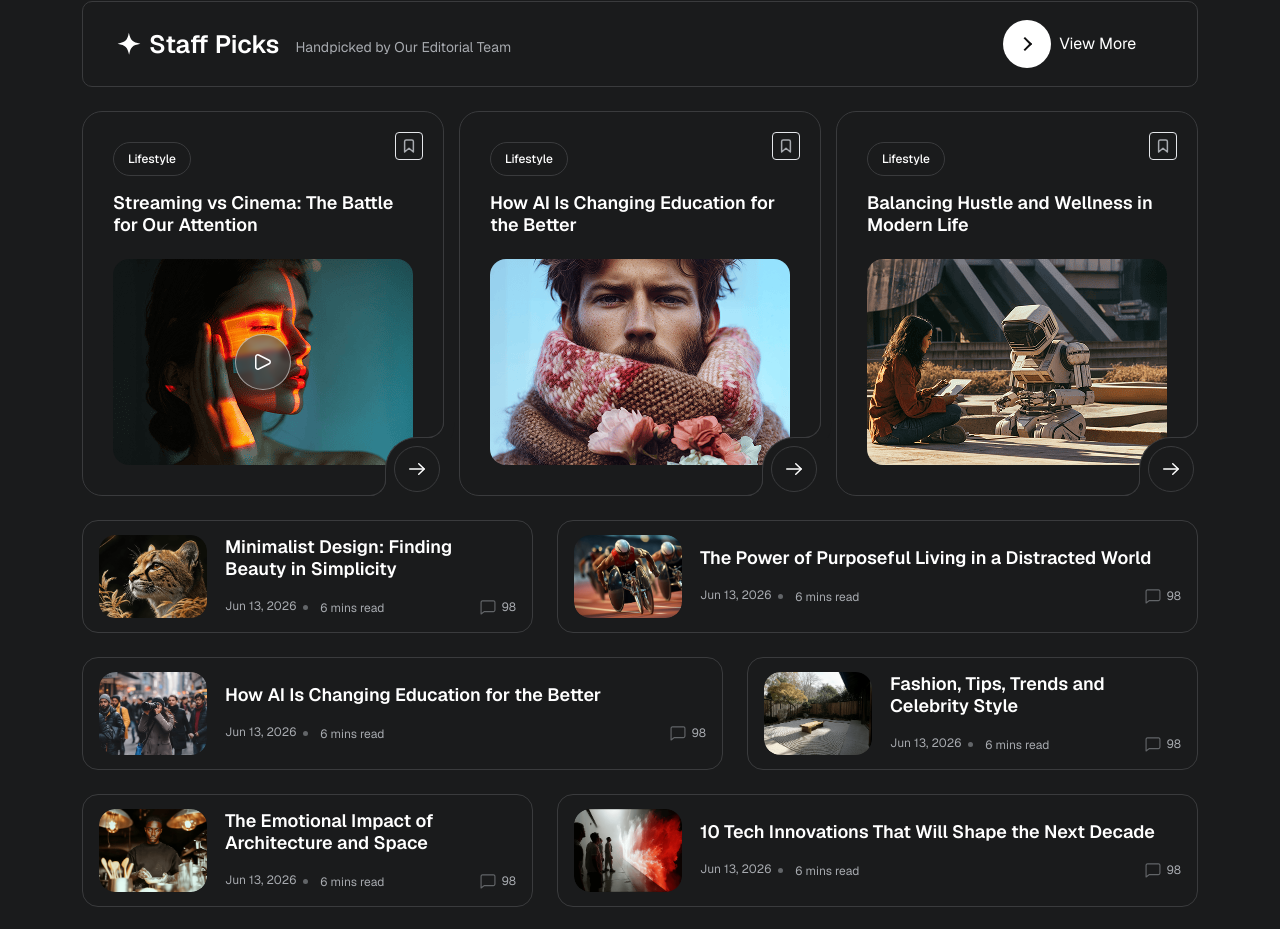
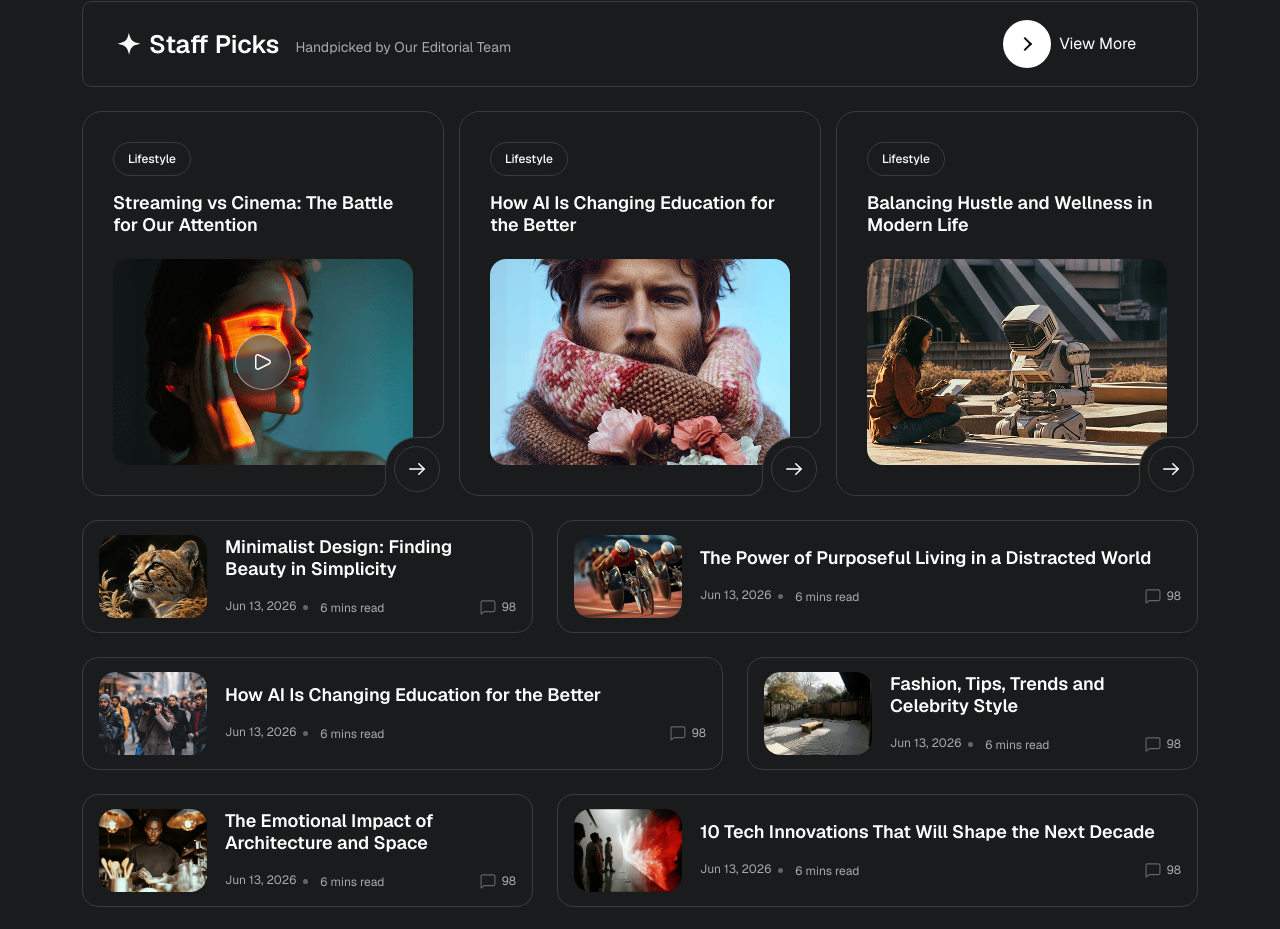
Before and after one commit to rahultiwari8685/topheadlines, a Next.js app in the folder frontend/: page /index-2 in a window 1280 px wide. Shown: the part 770-1699 px from the top of the page. Built offline with nearby package versions, Linux system fonts and the light colour scheme; no server answers.

Commit message:
issue removed

```diff
--- a/frontend/components/cards/ArticleCard11.tsx
+++ b/frontend/components/cards/ArticleCard11.tsx
@@ -111,7 +111,7 @@ export default function ArticleCard11({ card, idx }: Props) {
                 </li>
               </ul>
 
-              <div className="ms-md-auto ms-5 d-flex align-items-center gap-3 me-5">
+              {/* <div className="ms-md-auto ms-5 d-flex align-items-center gap-3 me-5">
                 <Link href={card.linkComment} className="comment fs-8">
                   <svg
                     xmlns="http://www.w3.org/2000/svg"
@@ -146,7 +146,7 @@ export default function ArticleCard11({ card, idx }: Props) {
                   </svg>
                   <span>{card.readNum}</span>
                 </Link>
-              </div>
+              </div> */}
             </div>
           </div>
           <div className="right">
--- a/frontend/components/cards/ArticleCard7.tsx
+++ b/frontend/components/cards/ArticleCard7.tsx
@@ -77,7 +77,7 @@ export default function ArticleCard7({ card, idx }: CardProps) {
                 </li>
               </ul> */}
 
-              <Link href="#" className="book-mark ms-auto">
+              {/* <Link href="#" className="book-mark ms-auto">
                 <svg
                   xmlns="http://www.w3.org/2000/svg"
                   width={20}
@@ -93,7 +93,7 @@ export default function ArticleCard7({ card, idx }: CardProps) {
                     strokeLinejoin="round"
                   />
                 </svg>
-              </Link>
+              </Link> */}
             </div>
 
             {/* ✅ TITLE */}
--- a/frontend/components/sections/home-2/Section3Interactive.tsx
+++ b/frontend/components/sections/home-2/Section3Interactive.tsx
@@ -37,7 +37,6 @@ export default function Section3Interactive() {
 
   const boxSwiperPaddingRef = useRef<HTMLDivElement>(null);
 
-  // ✅ FETCH NEWS
   useEffect(() => {
     setLoading(true);
 
@@ -86,7 +85,6 @@ export default function Section3Interactive() {
       .finally(() => setLoading(false));
   }, []);
 
-  // ✅ SWIPER SETTINGS
   const swiperParams = {
     slidesPerView: 2,
     spaceBetween: 20,
@@ -113,7 +111,6 @@ export default function Section3Interactive() {
     },
   };
 
-  // ✅ FILTER POSTS BY CATEGORY
   const currentTabData: CardType[] = allNews
 
     .filter((item: any) =>
```
